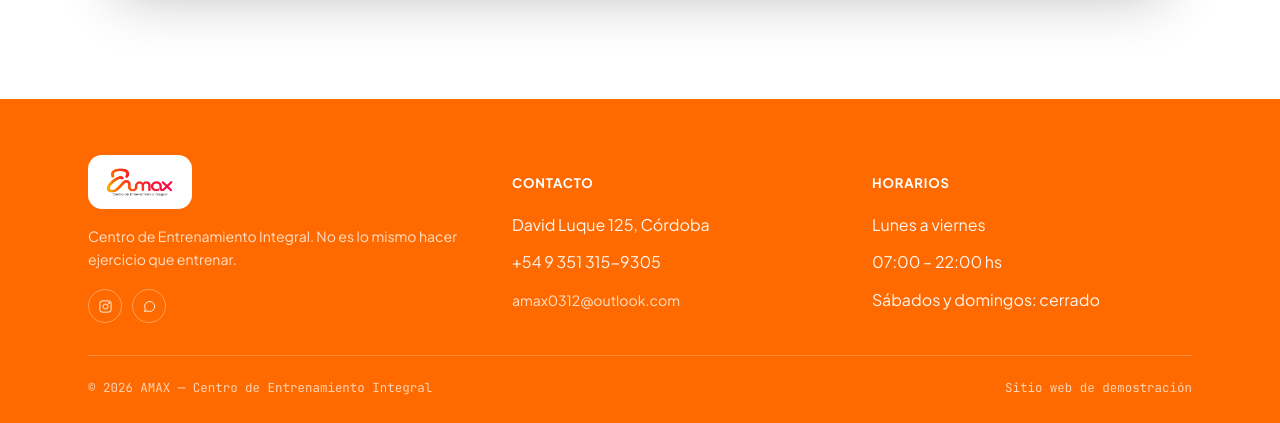
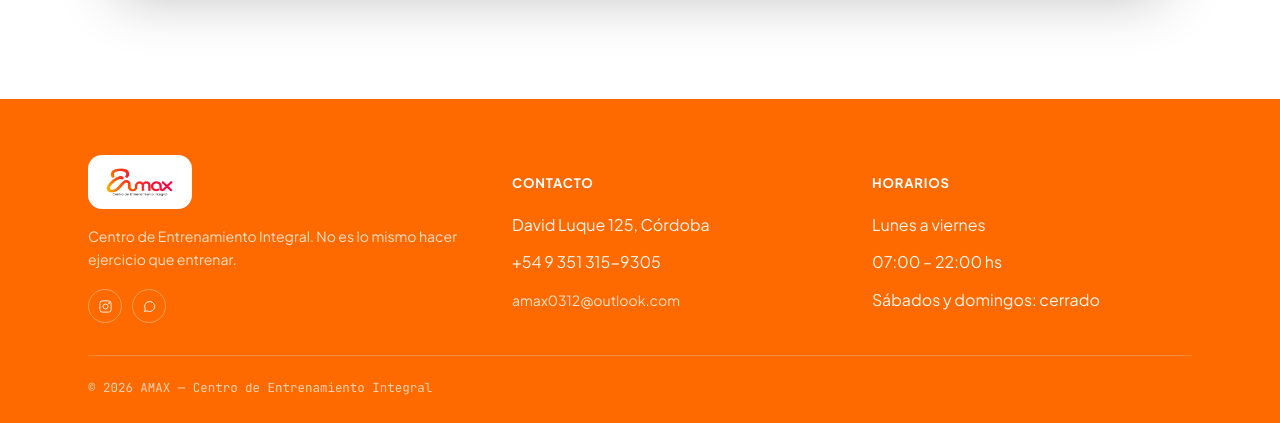
Before and after one commit to 421310-1W3-GATICA-NAHUEL/amax-gim, a plain HTML site: page index.html in a window 1280 px wide. Shown: the part 6690-7113 px from the top of the page. Drawn offline with Linux system fonts and the light colour scheme.

Commit message:
Saca la leyenda "Sitio web de demostracion" del footer
El sitio ya no es una demo, va a producción con dominio propio.

Co-Authored-By: Claude Sonnet 5 <noreply@anthropic.com>

```diff
--- a/index.html
+++ b/index.html
@@ -749,7 +749,6 @@
     </div>
     <div class="footer-bottom">
       <span>© 2026 AMAX — Centro de Entrenamiento Integral</span>
-      <span>Sitio web de demostración</span>
     </div>
   </div>
 </footer>
```
